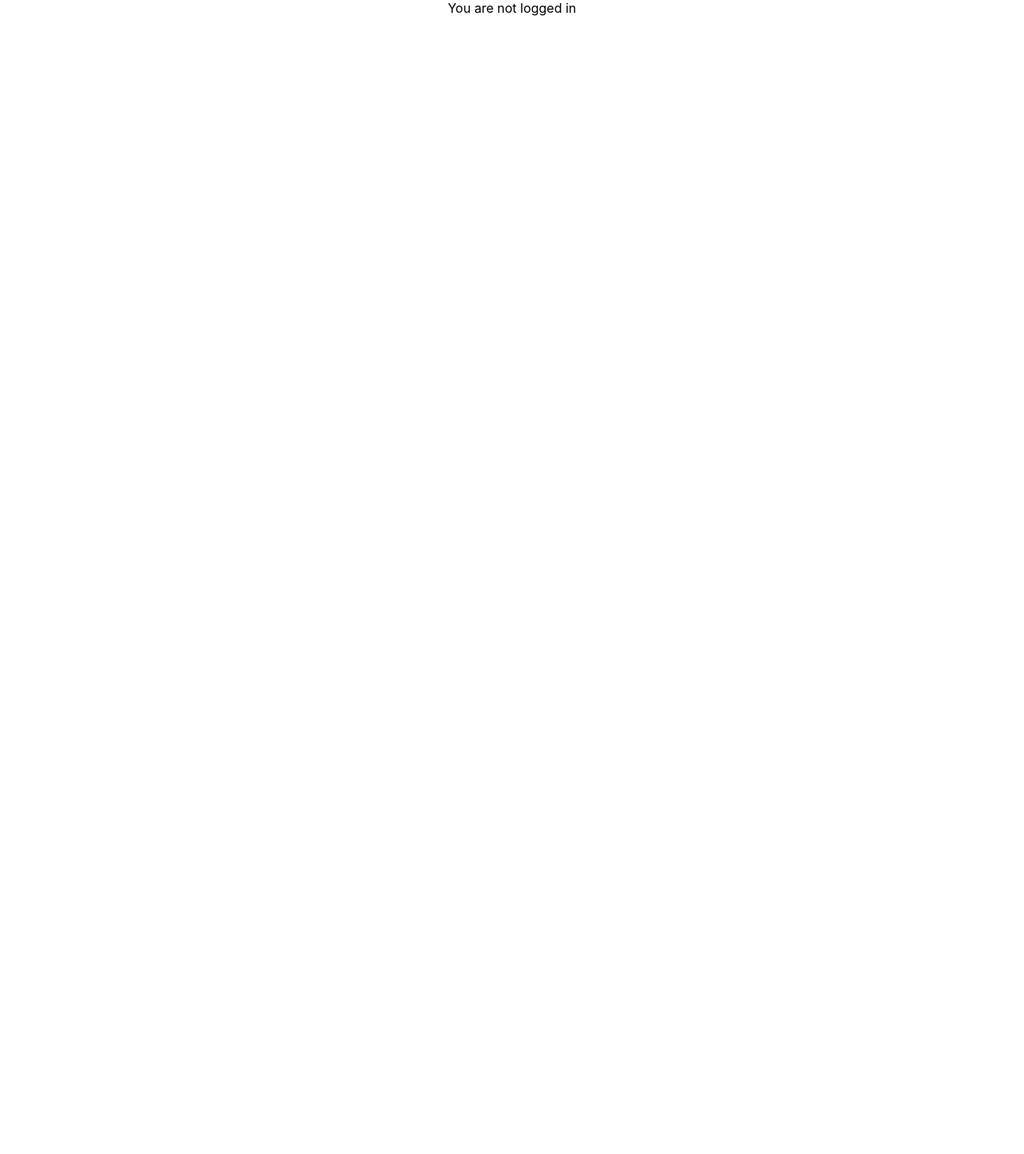
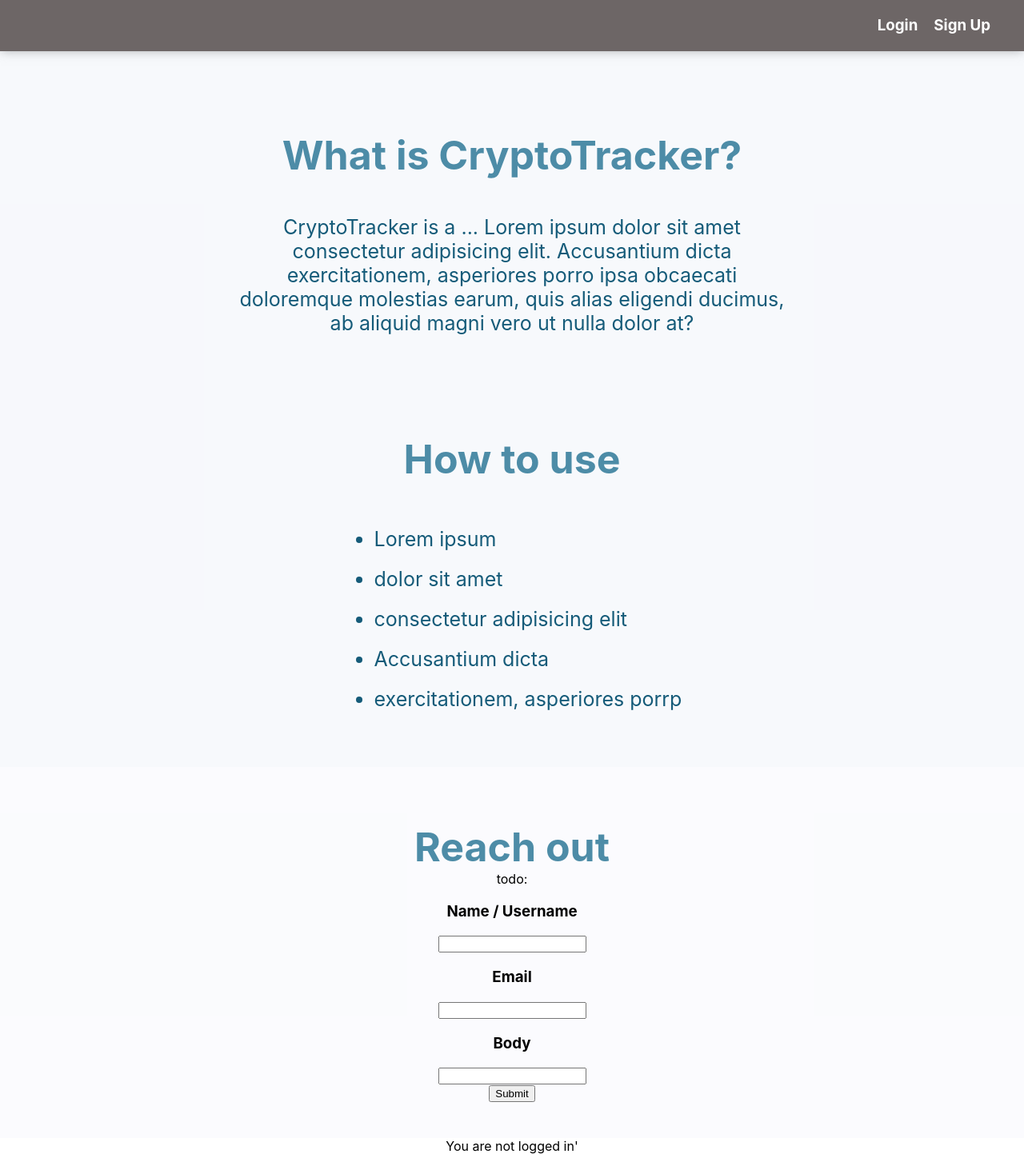
Before and after one commit to taihelsel/cryptoTracker, a React (Create React App) app in the folder client/: page / in a window 1280 px wide. Shown: the whole page at 80% size. Before the commit the page ends 800 px from the top, so only its background shows below. Built offline with nearby package versions, Linux system fonts and the light colour scheme.

Commit message:
stubbed out a basic landing page

```diff
--- a/client/src/App.css
+++ b/client/src/App.css
@@ -1,32 +1,3 @@
 .App {
   text-align: center;
 }
-
-.App-logo {
-  animation: App-logo-spin infinite 20s linear;
-  height: 40vmin;
-}
-
-.App-header {
-  background-color: #282c34;
-  min-height: 100vh;
-  display: flex;
-  flex-direction: column;
-  align-items: center;
-  justify-content: center;
-  font-size: calc(10px + 2vmin);
-  color: white;
-}
-
-.App-link {
-  color: #61dafb;
-}
-
-@keyframes App-logo-spin {
-  from {
-    transform: rotate(0deg);
-  }
-  to {
-    transform: rotate(360deg);
-  }
-}
--- a/client/src/App.js
+++ b/client/src/App.js
@@ -49,7 +49,7 @@ class App extends Component {
     return (
       <Router>
         <div className="App">
-          <Route exact path="/" render={() => <LandingPage isLoggedIn={this.state.isLoggedIn} />} />
+          <Route exact path="/" component={LandingPage} isLoggedIn={this.state.isLoggedIn}/>
           <Route exact path="/home" component={Home} />
           <Route exact path="/auth/login" component={Login} />
           <Route exact path="/auth/signup" component={SignUp} />
--- a/client/src/components/LandingPage/LandingPage.css
+++ b/client/src/components/LandingPage/LandingPage.css
@@ -1,3 +1,76 @@
 #LandingPage{
-
 }
+.landing-header{
+    margin:0;
+    padding:100px 0 0px 0;
+    color:#4d8ca7;
+    font-size:50px;
+}
+/*nav*/
+.landing-nav{
+    width:100%;
+    background-color:#6d6666;
+    height:4em;
+    position: relative;
+    box-shadow: 0px 0px 13px -1px #757575ab;
+}
+.nav-links{
+    list-style: none;
+    margin:0;
+    padding:0;
+    position: absolute;
+    right:2em;
+    bottom:1em;
+}
+.nav-links li{
+    display:inline-block;
+    padding:5px;
+    margin:0 5px;
+}
+.nav-links li a{
+    text-decoration: none;
+    color:white;
+}
+.nav-links h3{
+    margin:0;
+    padding:0;
+}
+/*about*/
+#about{
+    position: relative;
+    background-color:#bdc9e61f;
+    padding: 0 0 35px 0;
+}
+.about-background{
+    width:100%;
+    position: relative;
+    text-align:center;
+}
+.about-text{
+    font-size:25px;
+    width:705px;
+    display:inline-block;
+    margin-top:45px;
+    color:#155b79;
+    line-height:30px;
+    height:fit-content;
+}
+.about-text-list{
+    display:inline-block;
+    font-size:25px;
+    margin-top:45px;
+    color:#155b79;
+    list-style:outside;
+    text-align:left;
+}
+.about-text-list li{
+    padding:10px 0;
+}
+/*CONTACT*/
+#contact{
+    background-color:#bdc9e612;
+    padding-bottom:45px;
+}
+#contact .landing-header{
+    padding-top:70px;
+}
--- a/client/src/components/LandingPage/LandingPage.js
+++ b/client/src/components/LandingPage/LandingPage.js
@@ -1,12 +1,94 @@
-import React from 'react';
+import React, { Component } from 'react';
 import './LandingPage.css';
+import { Link } from "react-router-dom";
 
-const LandingPage = (props) => {
-  return (
-    <div id="LandingPage">
-      You are {props.isLoggedIn ? "logged in" : "not logged in"}
-    </div>
-  );
+class LandingPage extends Component {
+  state = {
+    name:"",
+    email:"",
+    body:"",
+  };
+  handleInputChange = (e) => {
+    const val = e.target.value;
+    const id = e.target.name;
+    const newState = this.state;
+    newState[id] = val;
+    this.setState({ newState });
+  }
+  render(){
+    return (
+      <div id="LandingPage">
+        <nav className="landing-nav">
+          <ul className="nav-links">
+            <li>
+              <Link to="/auth/login">
+                <h3>Login</h3>
+              </Link>
+            </li>
+            <li>
+              <Link to="/auth/signup">
+                <h3>Sign Up</h3>
+              </Link>
+            </li>
+          </ul>
+        </nav>
+        <section id="about">
+          <div className="about-background">
+            <div>
+              <h1 className="landing-header">What is CryptoTracker?</h1>
+              <p className="about-text">
+                CryptoTracker is a ... Lorem ipsum dolor sit amet consectetur adipisicing elit. Accusantium dicta exercitationem, asperiores porro ipsa obcaecati doloremque molestias earum, quis alias eligendi ducimus, ab aliquid magni vero ut nulla dolor at?
+            </p>
+            </div>
+            <div>
+              <h1 className="landing-header">How to use</h1>
+              <ul className="about-text-list">
+                <li>
+                  Lorem ipsum
+                </li>
+                <li>
+                  dolor sit amet
+                </li>
+                <li>
+                  consectetur adipisicing elit
+                </li>
+                <li>
+                  Accusantium dicta
+                </li>
+                <li>
+                  exercitationem, asperiores porrp
+                </li>
+              </ul>
+            </div>
+          </div>
+        </section>
+        <section id="contact">
+          <h1 className="landing-header">Reach out </h1>
+          todo:
+          <form onSubmit={this.handleLoginSubmit}>
+            <div className="form-data">
+              <h3>Name / Username</h3>
+              <input type="text" name="name" value={this.state.name} onChange={this.handleInputChange} />
+            </div>
+            <div className="form-data">
+              <h3>Email</h3>
+              <input type="text" name="email" value={this.state.eamil} onChange={this.handleInputChange} />
+            </div>
+            <div className="form-data">
+              <h3>Body</h3>
+              <input type="text" name="body" value={this.state.body} onChange={this.handleInputChange} />
+            </div>
+            <div className="form-data">
+              <input type="submit" />
+            </div>
+          </form>
+        </section>
+        You are {this.props.isLoggedIn ? "logged in" : "not logged in"}'
+
+      </div>
+    );
+  }
+
 }
 
 export default LandingPage;
--- /dev/null
+++ b/client/src/components/Nav/Nav.css
@@ -0,0 +1,3 @@
+.Nav{
+
+}
```
Also changed, not shown: client/src/components/Nav/Nav.js (added, +16 -0 lines), 2 other files (tests, documents, lock files or other folders).
